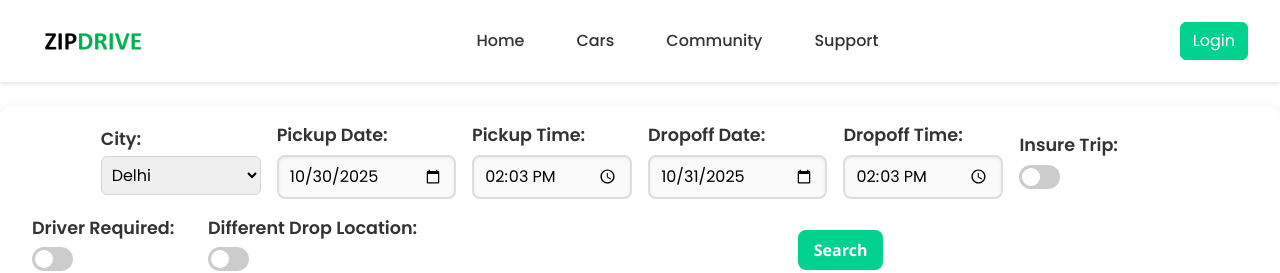
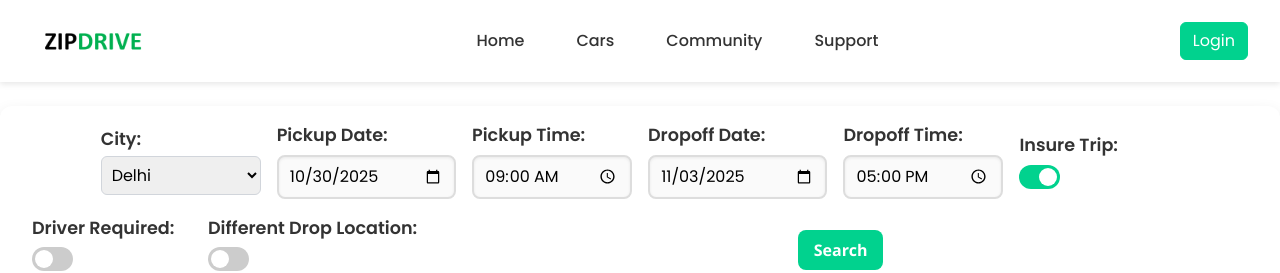
Before and after one commit to Chetanya2001/car-rent-app-frontend, a React (Vite) app: page /searched-cars in a window 1280 px wide. Shown: the top 273 px of the page. Built offline with nearby package versions, Linux system fonts and the light colour scheme.

Commit message:
insure on pickup time and drop of date

```diff
--- a/src/pages/searchedCars/searchedCars.tsx
+++ b/src/pages/searchedCars/searchedCars.tsx
@@ -38,12 +38,15 @@ export default function SearchedCars() {
   const navigate = useNavigate();
 
   const now = new Date();
-  now.setHours(now.getHours() + 2);
 
-  const { date: todayDate, time: nowTime } = getDateAndTime(now);
+  // Pickup default
+  const { date: todayDate } = getDateAndTime(now);
+  const pickupTimeDefault = "09:00";
 
-  const dropDefault = new Date(now.getTime() + 24 * 60 * 60 * 1000);
-  const { date: tomorrowDate, time: dropTime } = getDateAndTime(dropDefault);
+  // Dropoff default (today + 4 days)
+  const dropDefault = new Date(now.getTime() + 4 * 24 * 60 * 60 * 1000);
+  const { date: dropDateDefault } = getDateAndTime(dropDefault);
+  const dropTimeDefault = "17:00";
 
   const [cars, setCars] = useState<Car[]>(location.state?.cars || []);
   const bookingDetails = location.state?.bookingDetails || {};
@@ -51,15 +54,14 @@ export default function SearchedCars() {
   const [filters, setFilters] = useState({
     city: bookingDetails.city || "Delhi",
     pickupDate: bookingDetails.pickupDate || todayDate,
-    pickupTime: bookingDetails.pickupTime || nowTime,
-    dropDate: bookingDetails.dropDate || tomorrowDate,
-    dropTime: bookingDetails.dropTime || dropTime,
-    insureTrip: bookingDetails.insureTrip ?? false,
+    pickupTime: bookingDetails.pickupTime || pickupTimeDefault,
+    dropDate: bookingDetails.dropDate || dropDateDefault,
+    dropTime: bookingDetails.dropTime || dropTimeDefault,
+    insureTrip: bookingDetails.insureTrip ?? true, // default true
     driverRequired: bookingDetails.driverRequired ?? false,
     differentDrop: bookingDetails.differentDrop ?? false,
   });
 
-  // New state for dropCity and drop map modal visibility
   const [dropCity, setDropCity] = useState(
     location.state?.bookingDetails?.dropCity || ""
   );
@@ -80,7 +82,6 @@ export default function SearchedCars() {
     }));
   };
 
-  // Separate handler for dropCity input to avoid mixing into filters
   const handleDropCityChange = (e: React.ChangeEvent<HTMLSelectElement>) => {
     setDropCity(e.target.value);
   };
@@ -92,8 +93,6 @@ export default function SearchedCars() {
     }
 
     try {
-      // Construct city param: if differentDrop true, use dropCity as 'dropoff' city if you want
-      // but current API expects pickup city; pass dropCity separately if required.
       const data = await searchCars({
         city: filters.city,
         pickup_datetime: filters.pickupDate + "T" + filters.pickupTime,
```
